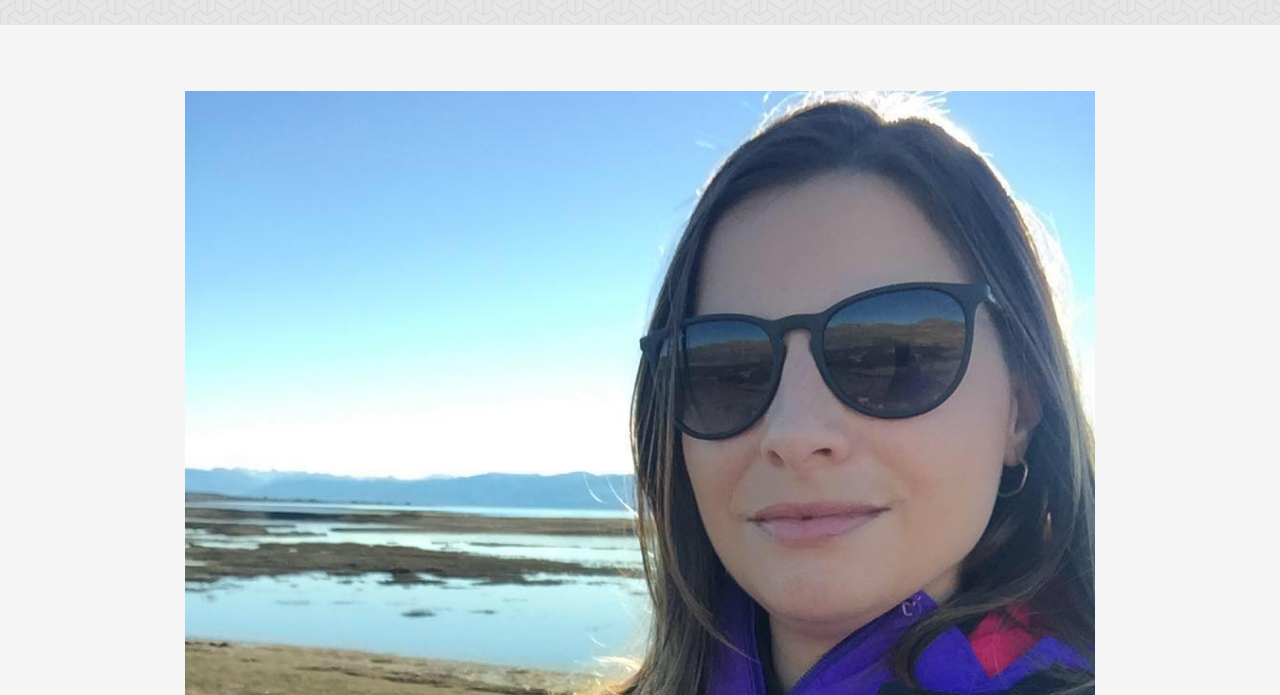
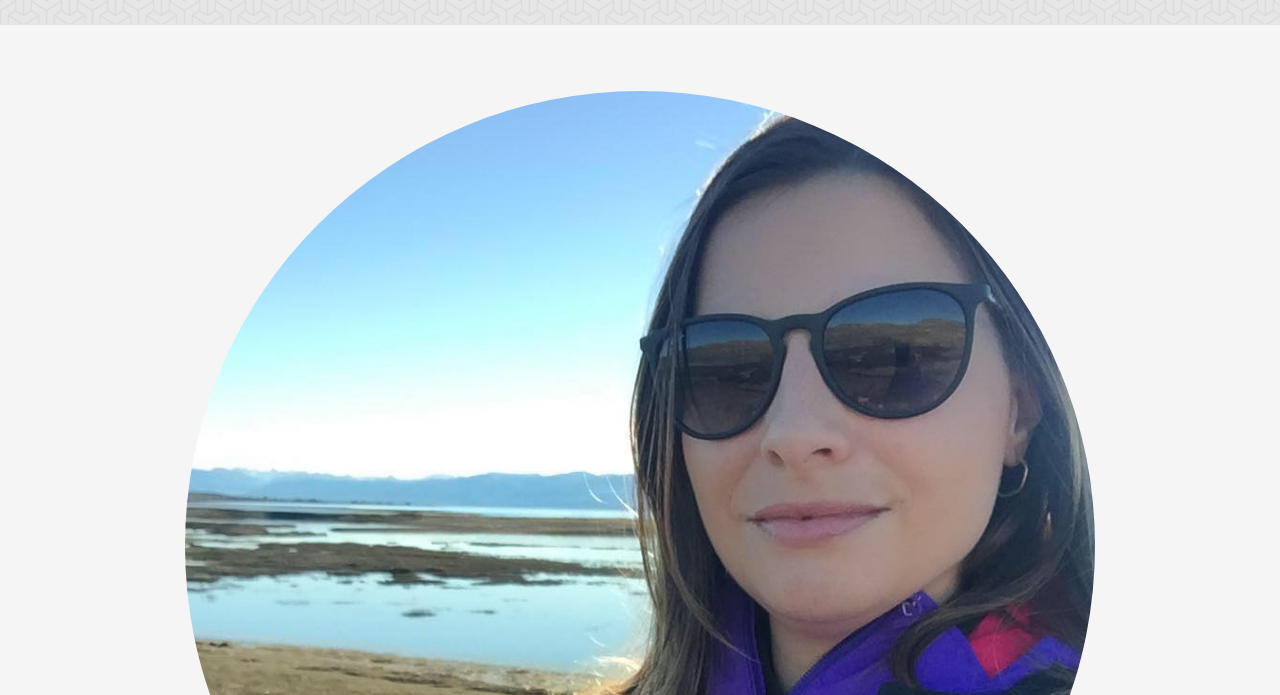
Before and after one commit to rfahham/oquevidomundo, a plain HTML site: page about.html in a window 1280 px wide. Shown: the part 105-800 px from the top of the page. Drawn offline with Linux system fonts and the light colour scheme; files whose address does not match are found by name.

Commit message:
Modificado página aboult.html

```diff
--- a/about.html
+++ b/about.html
@@ -103,7 +103,7 @@
                   <div class="col-twelve">
                      <section>
                         <div class="content-media">
-                           <img src="images/img/daniele_rodrigues.jpg">
+                           <img class="circle" src="images/img/daniele_rodrigues.jpg">
                         </div>
                         <div class="primary-content">
                            <h1 class="entry-title add-bottom">Daniele Rodrigues</h1>
--- a/css/main.css
+++ b/css/main.css
@@ -3281,3 +3281,7 @@ footer ul li {
 #cForm {
 	margin-top: 3.6rem;
 }
+
+img.circle{
+	border-radius:50%;
+}
```
Lines whose indentation alone changed are shown as unchanged.
